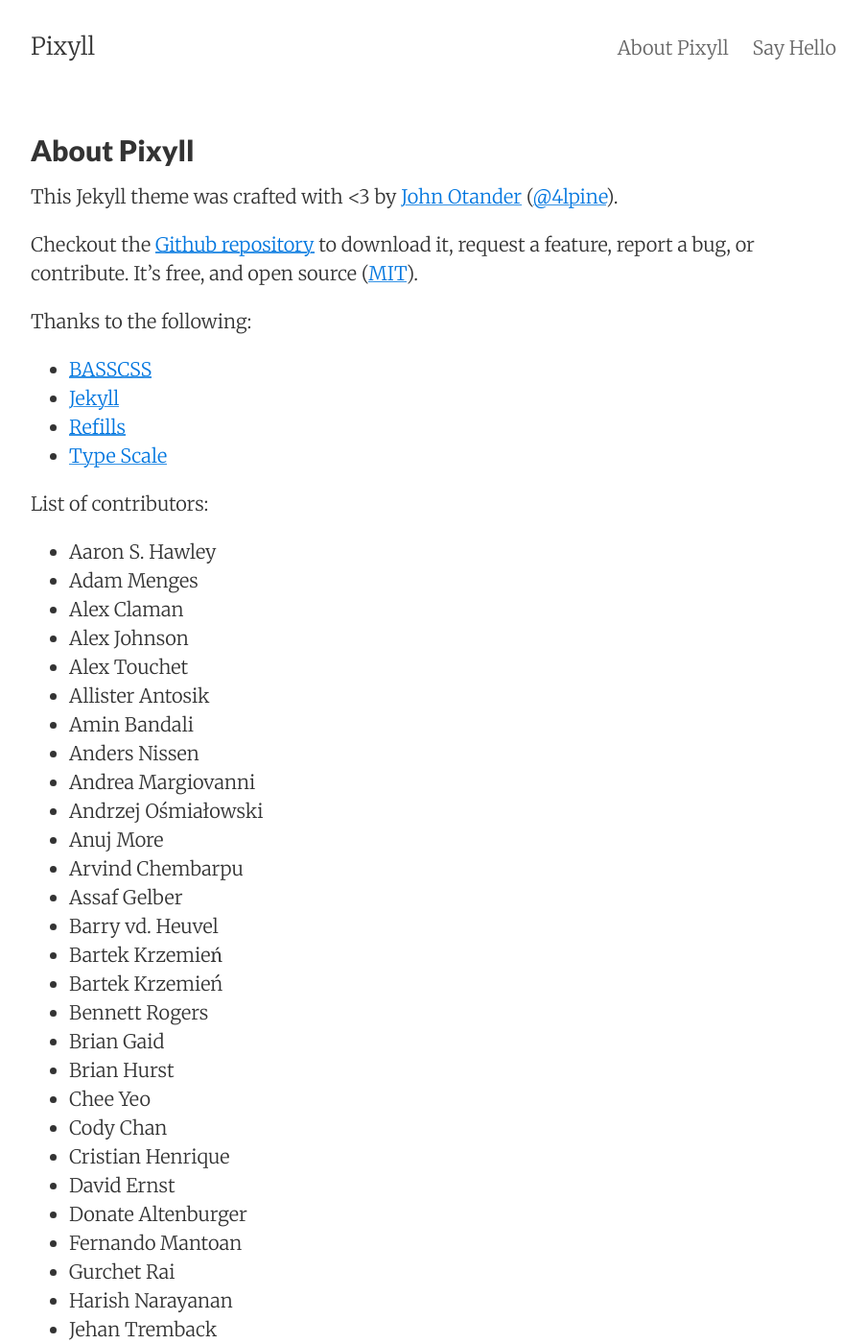
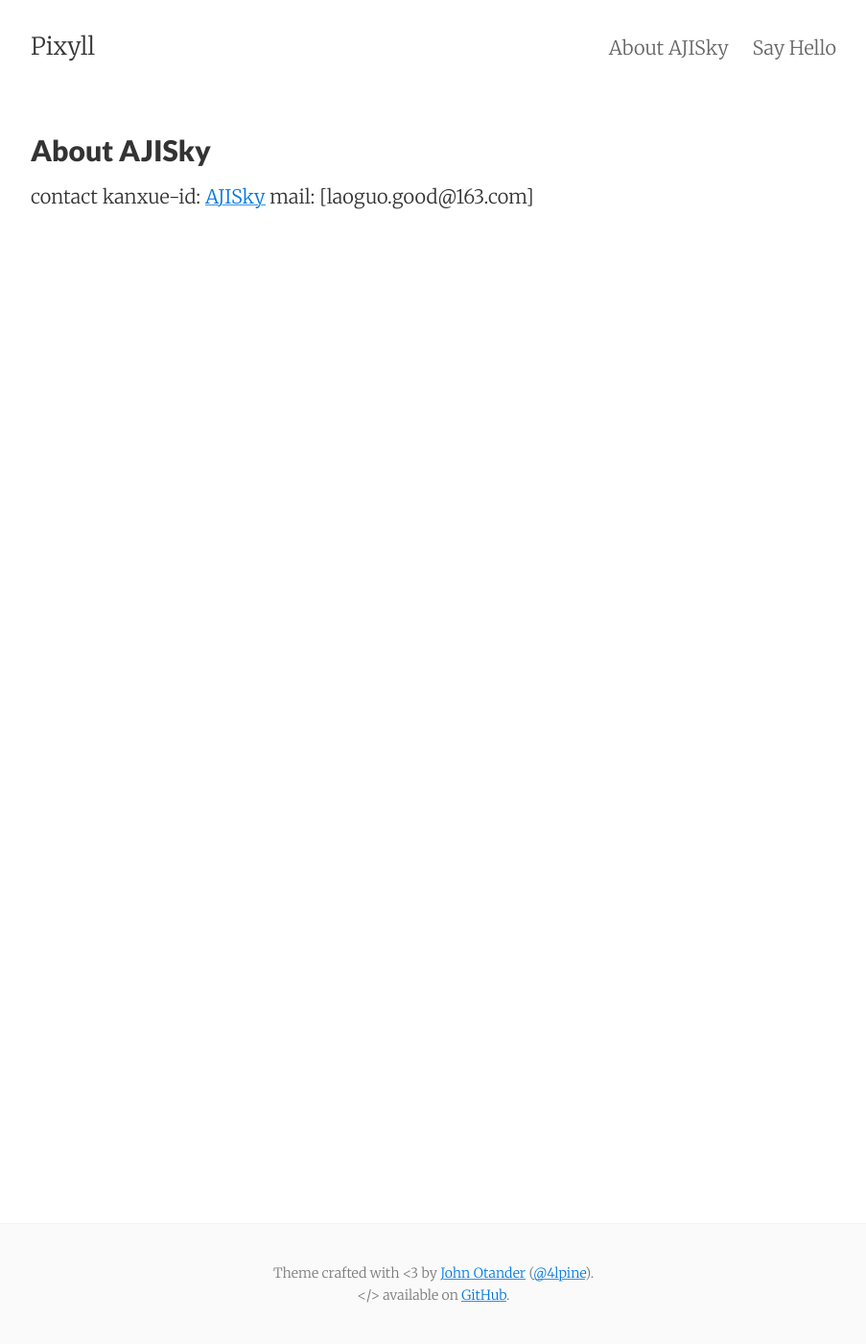
Before and after one commit to ajisky/ajisky.github.io, a Jekyll site: the page built from about.md, in a window 1280 px wide and 1400 px high. Shown: the whole window at 96% size, without its empty margins (188-1091 px from the left). Built offline with Jekyll 4.4.1, drawn with Linux system fonts in a browser that asks for light colours; some of the changed text lies outside the part shown.

Commit message:
update about me

```diff
--- a/about.md
+++ b/about.md
@@ -1,87 +1,10 @@
 ---
 layout: page
-title: About Pixyll
+title: About AJISky
 permalink: /about/
 tags: about
 ---
 
-This Jekyll theme was crafted with <3 by [John Otander](http://johnotander.com)
-([@4lpine](https://twitter.com/4lpine)).
-
-Checkout the [Github repository](https://github.com/johnotander/pixyll) to download it,
-request a feature, report a bug, or contribute. It's free, and open source
-([MIT](http://opensource.org/licenses/MIT)).
-
-Thanks to the following:
-
-* [BASSCSS](http://basscss.com)
-* [Jekyll](http://jekyllrb.com)
-* [Refills](http://refills.bourbon.io/)
-* [Type Scale](http://type-scale.com/)
-
-List of contributors:
-
-- Aaron S. Hawley
-- Adam Menges
-- Alex Claman
-- Alex Johnson
-- Alex Touchet
-- Allister Antosik
-- Amin Bandali
-- Anders Nissen
-- Andrea Margiovanni
-- Andrzej Ośmiałowski
-- Anuj More
-- Arvind Chembarpu
-- Assaf Gelber
-- Barry vd. Heuvel
-- Bartek Krzemień
-- Bartek Krzemień
-- Bennett Rogers
-- Brian Gaid
-- Brian Hurst
-- Chee Yeo
-- Cody Chan
-- Cristian Henrique
-- David Ernst
-- Donate Altenburger
-- Fernando Mantoan
-- Gurchet Rai
-- Harish Narayanan
-- Jehan Tremback
-- Jiaxi Gu (Isaac)
-- John Otander
-- Jordan Danielewski
-- Josh Buxton
-- Kirill Kulikov
-- Kyle Maxwell
-- Marta Sztybor
-- Martin Wagner
-- Matthew Graybosch
-- Maxim Tsoy
-- Mete Balci
-- Mike Lloyd
-- Mikhail Grachev
-- mindwind
-- Nick Rakochy
-- Nikolay Georgiev
-- Oliver Hamlet
-- Onur (e0i)
-- Praveer Gupta
-- Rassol (Karmeye)
-- Ricky Han
-- Roberto Pesando
-- Ryan Jacobs
-- Scott Martin
-- Selim Eren Bekçe
-- Shruti Rijhwani
-- Steef Hegeman
-- Tehmasp Chaudhri
-- Thomas Galvin
-- Timothy Gu
-- Tom Kraak
-- Vishnu Ks
-- Vladislav Arbatov
-- Yaroslav Yadrishnikov
-- Yee Chie Tu
-- Yeou Chien
+contact
+kanxue-id: [AJISky](https://bbs.pediy.com/user-314673.htm)
+mail:      [laoguo.good@163.com]
```
